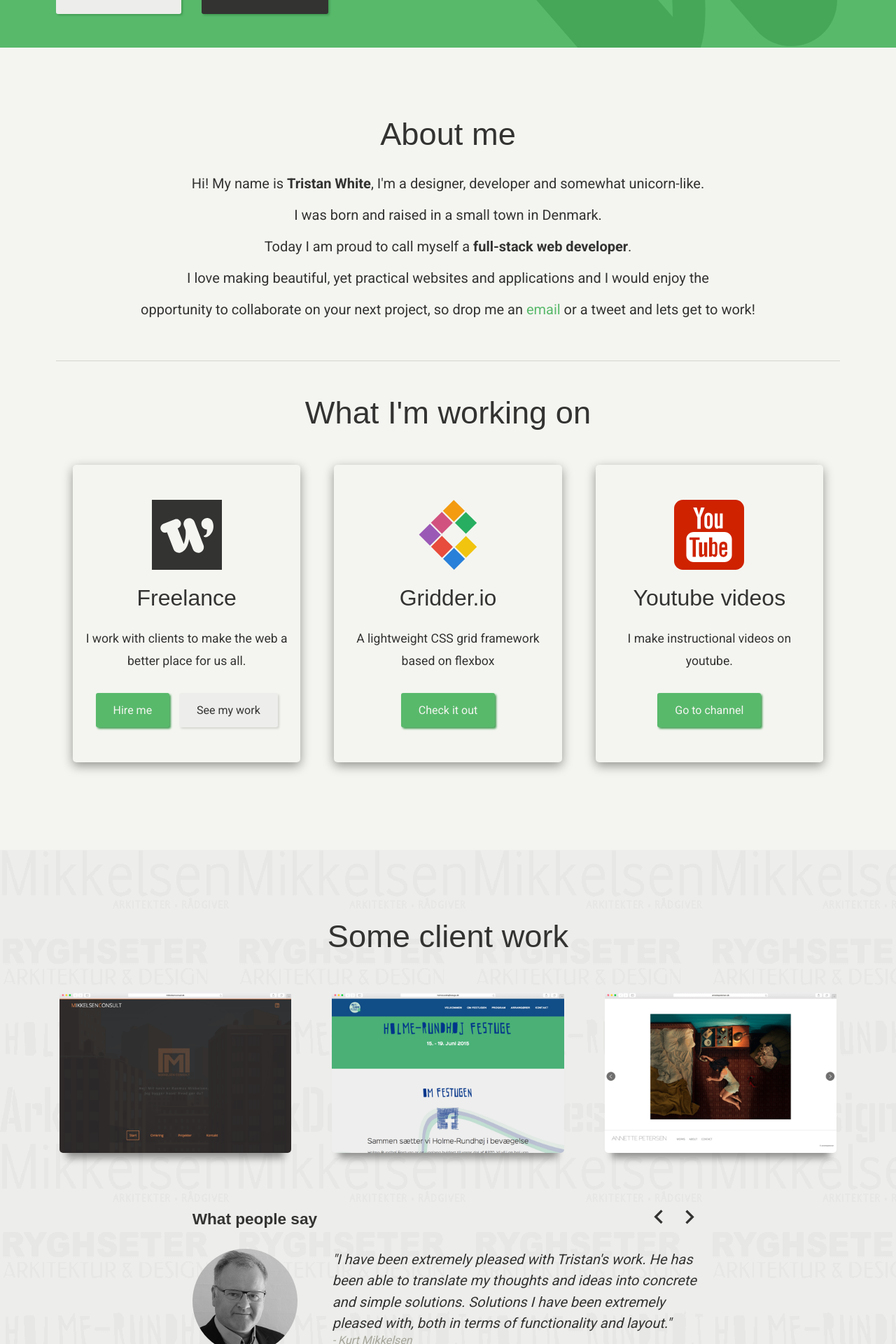
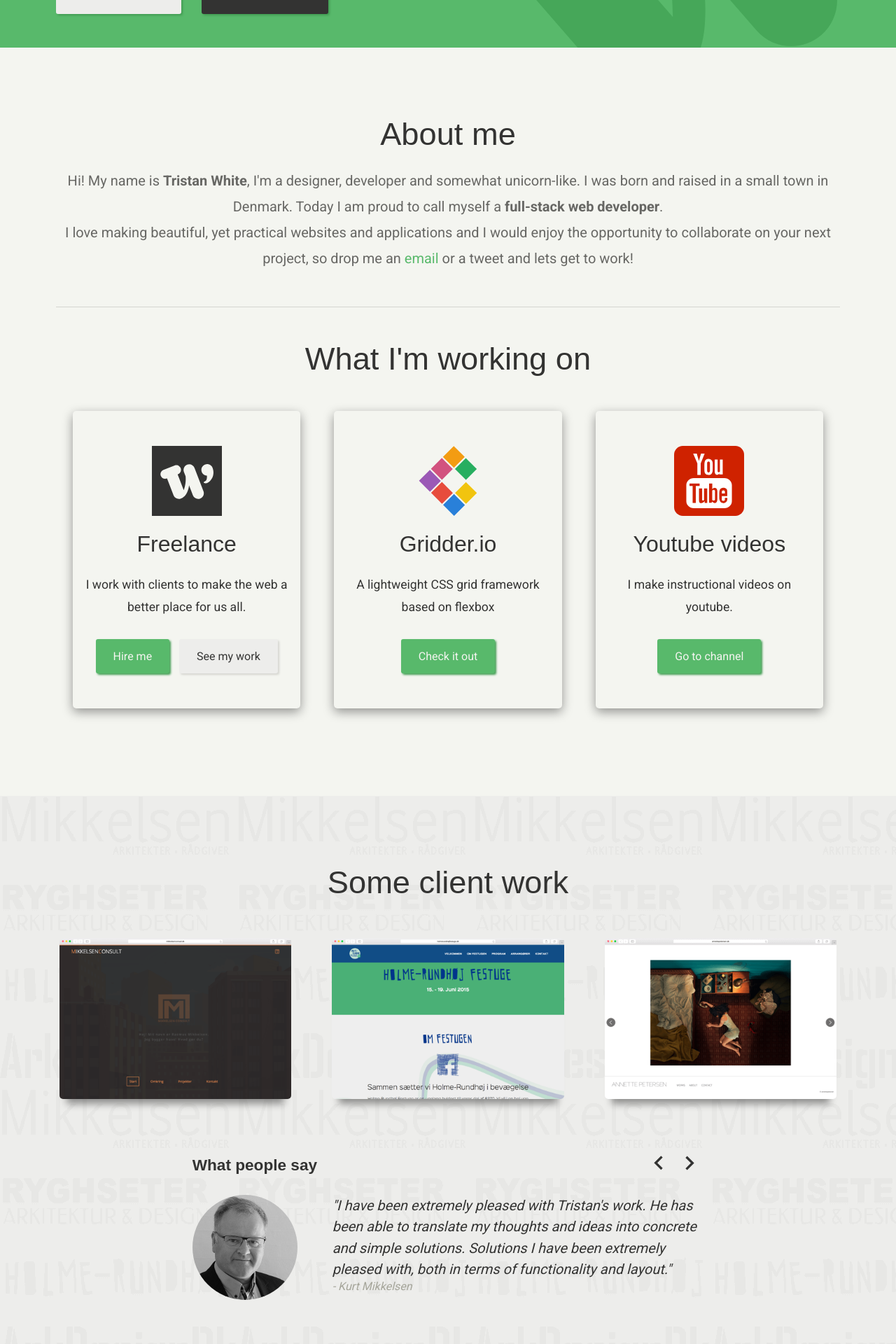
Before and after one commit to triss90/tristanwhite_v7, a Jekyll site: the page built from index.html, in a window 1280 px wide. Shown: the part 432-2352 px from the top of the page at 70% size. Built offline with Jekyll 4.4.1, drawn with Linux system fonts in a browser that asks for light colours; nearby versions of some CDN libraries.

Commit message:
Fixing bug (banner size)
Banners were overflowing the x axis

```diff
--- a/assets/css/1-tools/_normalize.scss
+++ b/assets/css/1-tools/_normalize.scss
@@ -22,6 +22,7 @@
 
 body {
   margin: 0;
+  //overflow-x: hidden;
 }
 
 /* HTML5 display definitions
--- a/assets/css/2-components/_banner.scss
+++ b/assets/css/2-components/_banner.scss
@@ -1,7 +1,7 @@
 .banner {
   background: $link-color;
   height: 150px;
-  width: 100vw;
+  width: 100%;
   overflow: hidden;
   position: relative;
   @media(max-width: 768px) {
@@ -34,7 +34,7 @@
 
   &.big {
     height: 400px;
-    width: 100vw;
+    width: 100%;
     @media (max-width: 768px) {
        text-align: center;
     }
--- a/assets/css/2-components/_table.scss
+++ b/assets/css/2-components/_table.scss
@@ -17,6 +17,7 @@
     &:last-child, &:first-child {
       width: 1%;
       white-space: nowrap;
+      text-align: center;
     }
   }
 }
--- a/assets/css/3-pages/_frontpage.scss
+++ b/assets/css/3-pages/_frontpage.scss
@@ -14,7 +14,8 @@
   }
   p.about-text {
     font-size: 20px;
-    line-height: 45px;
+    line-height: 37px;
+    color: lighten($dark-text-color, 20%);
     @media (max-width: 768px) {
       font-size: 20px;
       line-height: 30px;
--- a/assets/css/style.css
+++ b/assets/css/style.css
@@ -1504,7 +1504,7 @@
 .banner {
   background: #58B96B;
   height: 150px;
-  width: 100vw;
+  width: 100%;
   overflow: hidden;
   position: relative; }
   @media (max-width: 768px) {
@@ -1530,7 +1530,7 @@
         fill: #46a759; }
   .banner.big {
     height: 400px;
-    width: 100vw; }
+    width: 100%; }
     @media (max-width: 768px) {
       .banner.big {
         text-align: center; } }
@@ -1862,7 +1862,8 @@
   font-size: 16px; }
   tr td:last-child, tr td:first-child {
     width: 1%;
-    white-space: nowrap; }
+    white-space: nowrap;
+    text-align: center; }
 
 section#about {
   padding: 100px 0;
@@ -1879,7 +1880,8 @@
         font-size: 2.3rem; } }
   section#about p.about-text {
     font-size: 20px;
-    line-height: 45px; }
+    line-height: 37px;
+    color: #676764; }
     @media (max-width: 768px) {
       section#about p.about-text {
         font-size: 20px;
--- a/index.html
+++ b/index.html
@@ -37,10 +37,10 @@
       <div class="tiny-12">
         <h2>About me</h2>
         <p class="about-text">
-          Hi! My name is <strong>Tristan White</strong>, I'm a designer, developer and somewhat unicorn-like. <br>
-          I was born and raised in a small town in Denmark. <br>
-          Today I am proud to call myself a <strong>full-stack web developer</strong>. <br>
-          I love making beautiful, yet practical websites and applications and I would enjoy the <br>
+          Hi! My name is <strong>Tristan White</strong>, I'm a designer, developer and somewhat unicorn-like.
+          I was born and raised in a small town in Denmark.
+          Today I am proud to call myself a <strong>full-stack web developer</strong>.<br>
+          I love making beautiful, yet practical websites and applications and I would enjoy the
           opportunity to collaborate on your next project, so drop me an <a href="mailto:oliver.tristan@gmail.com">email</a> or a tweet and lets get to work!
         </p>
         <hr>
```
Also changed, not shown: 5 other files.
